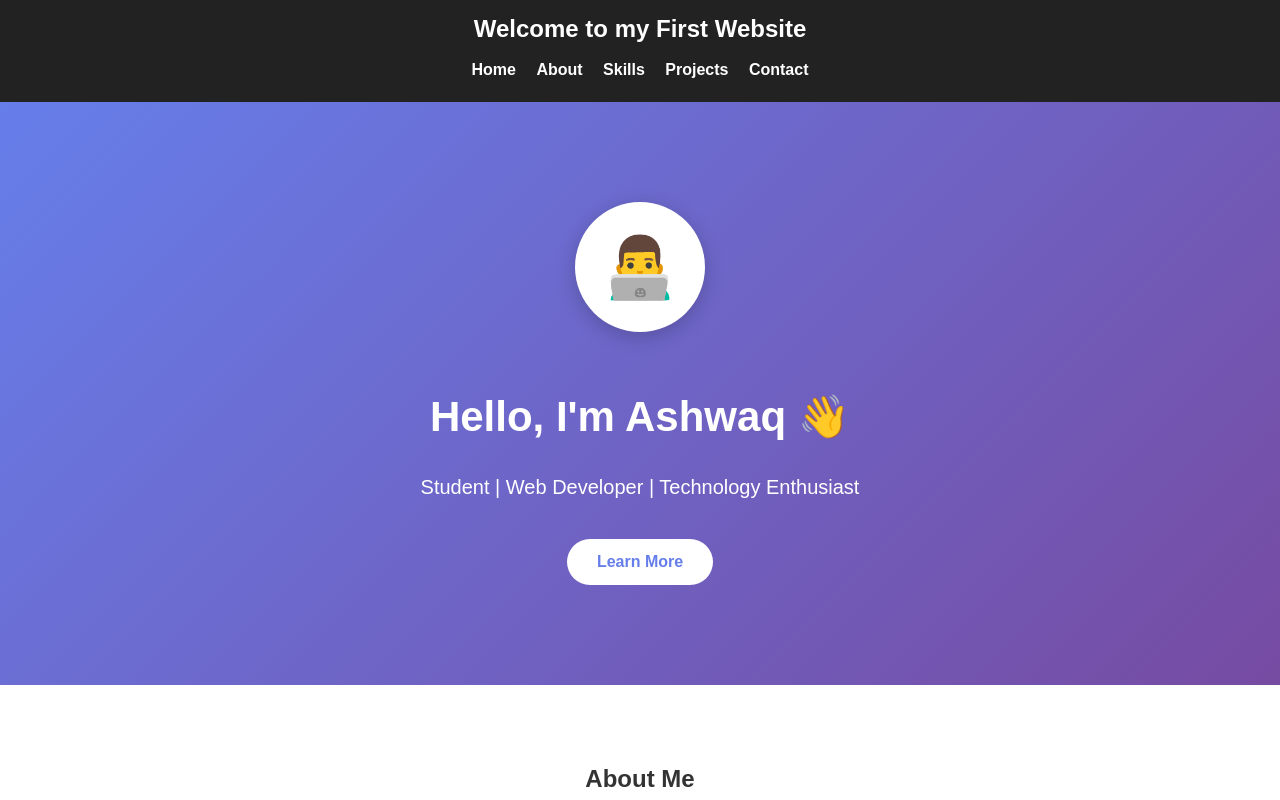
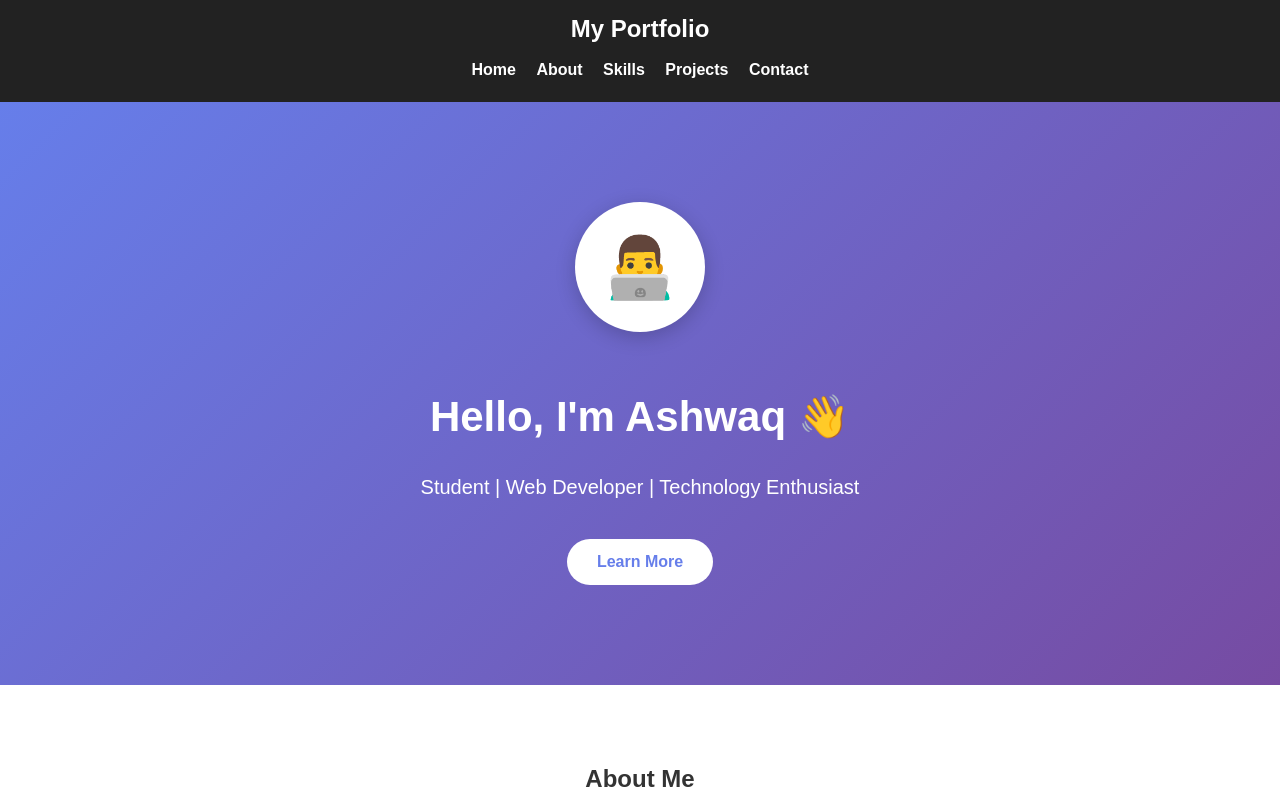
Before and after one commit to MohammadAshwaq27/MY-FIRST-PORTFOLIO-, a plain HTML site: page index.html in a window 1280 px wide. Shown: the top 800 px of the page. Drawn offline with Linux system fonts and the light colour scheme.

Commit message:
Add files via upload

```diff
--- a/index.html
+++ b/index.html
@@ -8,7 +8,7 @@
 <body>
 
     <nav>
-    <h2>Welcome to my First Website</h2>
+    <h2> My Portfolio</h2>
 
     <a href="#home">Home</a>
     <a href="#about">About</a>
```
